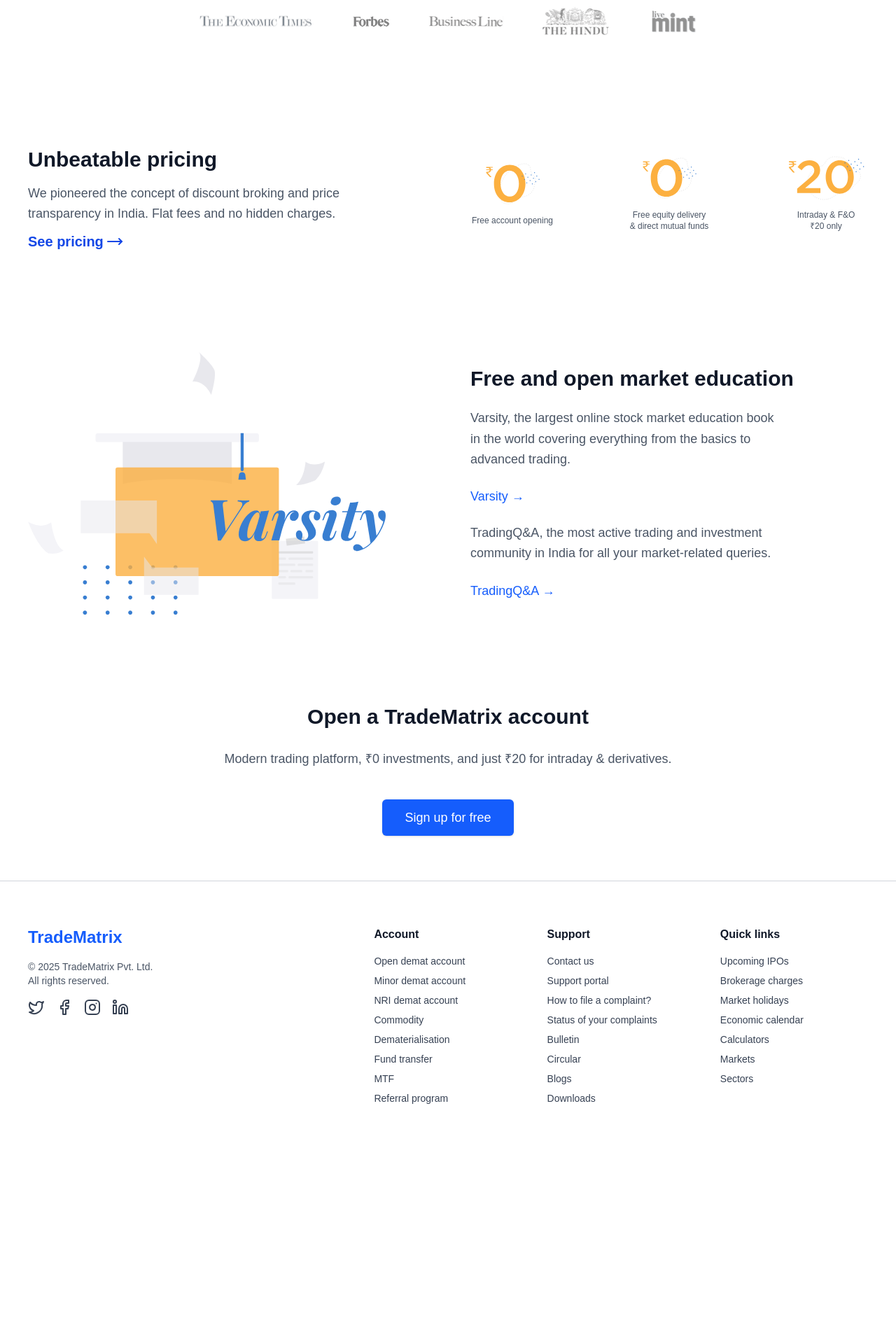
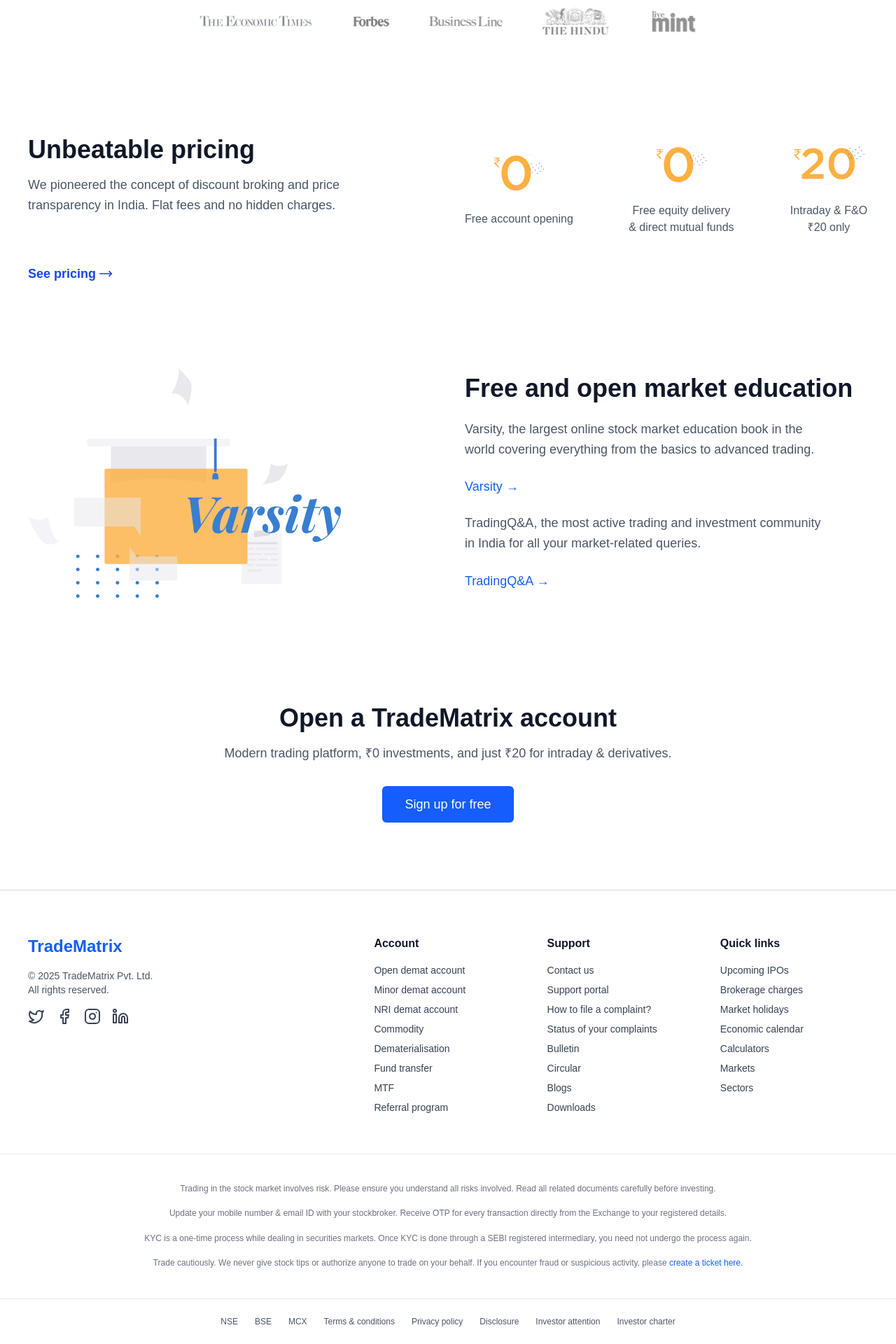
Before and after one commit to sumitkumarsharm/TradeMatrix, a React (Vite) app in the folder TradeMatrix_client/: page / in a window 1280 px wide. Shown: the part 1551-3471 px from the top of the page at 70% size. Before the commit the page ends 3194 px from the top, so only its background shows below. Built offline with nearby package versions, Linux system fonts and the light colour scheme.

Commit message:
fix:responsive design for all devices

```diff
--- a/TradeMatrix_client/src/LandingPage/Home/Education.jsx
+++ b/TradeMatrix_client/src/LandingPage/Home/Education.jsx
@@ -4,38 +4,42 @@
 
 const Education = () => {
   return (
-    <section className="w-full py-16 bg-white">
-      <div className="max-w-7xl mx-auto px-6 md:px-10 grid grid-cols-1 md:grid-cols-2 items-center gap-16">
-        {/* LEFT IMAGE */}
+    <section className="w-full py-14 bg-white">
+      <div className="max-w-7xl mx-auto px-6 md:px-10 grid grid-cols-1 md:grid-cols-2 items-center gap-12">
         <div className="flex justify-center md:justify-start">
           <img
             src={EducationImage}
             alt="Education Illustration"
-            className="w-full max-w-lg object-contain"
+            className="w-64 md:w-full max-w-md object-contain"
           />
         </div>
 
-        {/* RIGHT CONTENT */}
-        <div className="flex flex-col gap-6 text-left">
-          <h2 className="text-xl md:text-3xl font-semibold text-gray-900">
+        <div className="flex flex-col gap-6 text-center md:text-left">
+          <h2 className="text-2xl md:text-4xl font-semibold text-gray-900">
             Free and open market education
           </h2>
 
-          <p className="text-gray-600 leading-relaxed text-lg max-w-md">
+          <p className="text-gray-600 leading-relaxed text-base md:text-lg max-w-lg mx-auto md:mx-0">
             Varsity, the largest online stock market education book in the world
             covering everything from the basics to advanced trading.
           </p>
 
-          <Link href="#" className="text-blue-600 font-medium text-lg">
+          <Link
+            to="#"
+            className="text-blue-600 font-medium text-base md:text-lg hover:underline"
+          >
             Varsity →
           </Link>
 
-          <p className="text-gray-600 leading-relaxed text-lg max-w-md">
+          <p className="text-gray-600 leading-relaxed text-base md:text-lg max-w-lg mx-auto md:mx-0">
             TradingQ&A, the most active trading and investment community in
             India for all your market-related queries.
           </p>
 
-          <Link href="#" className="text-blue-600 font-medium text-lg ">
+          <Link
+            to="#"
+            className="text-blue-600 font-medium text-base md:text-lg hover:underline"
+          >
             TradingQ&A →
           </Link>
         </div>
--- a/TradeMatrix_client/src/LandingPage/Home/Pricing.jsx
+++ b/TradeMatrix_client/src/LandingPage/Home/Pricing.jsx
@@ -1,64 +1,68 @@
 import React from "react";
-
-// Replace these with your actual images
 import img1 from "../../assets/pricing-eq.svg";
 import img2 from "../../assets/other-trades.svg";
 import { Link } from "react-router-dom";
-import { ArrowBigRight, MoveRight } from "lucide-react";
+import { MoveRight } from "lucide-react";
 
 const Pricing = () => {
   return (
-    <section className="w-full py-20 bg-white">
-      <div className="max-w-7xl mx-auto px-6 md:px-10 grid grid-cols-1 md:grid-cols-2 gap-16">
+    <section className="w-full py-16 bg-white">
+      <div className="max-w-7xl mx-auto px-6 md:px-10 grid grid-cols-1 md:grid-cols-2 gap-12">
         {/* LEFT SECTION */}
-        <div className="flex flex-col gap-4">
-          <h1 className="text-xl md:text-3xl font-semibold text-gray-900">
+        <div className="flex flex-col gap-4 text-center md:text-left">
+          <h1 className="text-2xl md:text-4xl font-semibold text-gray-900">
             Unbeatable pricing
           </h1>
 
-          <p className="text-gray-600 text-lg leading-relaxed max-w-md">
+          <p className="text-gray-600 text-base md:text-lg leading-relaxed max-w-md mx-auto md:mx-0">
             We pioneered the concept of discount broking and price transparency
             in India. Flat fees and no hidden charges.
           </p>
         </div>
 
         {/* RIGHT SECTION */}
-        <div className="flex items-center justify-between gap-8">
-          <div className="flex items-center flex-col text-center">
-            <img src={img1} alt="Free account opening" className="w-30 " />
-            <p className="text-gray-600 text-xs">Free account opening</p>
+        <div className="flex flex-col md:flex-row items-center justify-between gap-10">
+          {/* ITEM 1 */}
+          <div className="flex flex-col items-center text-center gap-3">
+            <img
+              src={img1}
+              alt="Free account opening"
+              className="w-24 md:w-28"
+            />
+            <p className="text-gray-600 text-sm md:text-base">
+              Free account opening
+            </p>
           </div>
 
-          <div className="flex flex-col items-center text-center">
+          {/* ITEM 2 */}
+          <div className="flex flex-col items-center text-center gap-3">
             <img
               src={img1}
               alt="Free equity delivery"
-              className="w-30  object-contain"
+              className="w-24 md:w-28"
             />
-            <p className="text-gray-600 text-xs">
+            <p className="text-gray-600 text-sm md:text-base">
               Free equity delivery <br /> & direct mutual funds
             </p>
           </div>
 
-          <div className="flex  flex-col items-center text-center">
-            <img
-              src={img2}
-              alt="Intraday and F&O"
-              className="w-30  object-contain"
-            />
-            <p className="text-gray-600 text-xs">
+          {/* ITEM 3 */}
+          <div className="flex flex-col items-center text-center gap-3">
+            <img src={img2} alt="Intraday and F&O" className="w-24 md:w-28" />
+            <p className="text-gray-600 text-sm md:text-base">
               Intraday & F&O <br /> ₹20 only
             </p>
           </div>
         </div>
       </div>
-      <div className="px-10 w-full ">
+
+      {/* CTA BUTTON */}
+      <div className="px-6 md:px-10 mt-10 text-center md:text-left">
         <Link
-          className="font-semibold flex items-center gap-1 hover:text-blue-600 text-xl text-blue-700"
           to="/open-account"
+          className="font-semibold flex md:inline-flex items-center justify-center gap-1 hover:text-blue-600 text-lg text-blue-700"
         >
-          <p>See pricing </p>
-          <MoveRight />
+          See pricing <MoveRight size={20} />
         </Link>
       </div>
     </section>
--- a/TradeMatrix_client/src/LandingPage/Home/Stats.jsx
+++ b/TradeMatrix_client/src/LandingPage/Home/Stats.jsx
@@ -4,7 +4,7 @@
 
 const Stats = () => {
   return (
-    <section className="w-full py-20 bg-white">
+    <section className="w-full py-20 bg-white px-2 sm:px-0">
       <div className="max-w-7xl mx-auto px-6 md:px-6 grid grid-cols-1 md:grid-cols-2 gap-16 items-center">
         {/* LEFT CONTENT */}
         <div className="flex flex-col gap-8">
@@ -58,7 +58,7 @@
         </div>
 
         {/* RIGHT IMAGE */}
-        <div className="flex  justify-center items-center md:justify-end">
+        <div className="flex  justify-center items-center md:justify-end ">
           <img src={stats} alt="stats graphic" className="w-full" />
         </div>
       </div>
--- a/TradeMatrix_client/src/components/Footer.jsx
+++ b/TradeMatrix_client/src/components/Footer.jsx
@@ -4,9 +4,9 @@
 
 const Footer = () => {
   return (
-    <footer className="w-full bg-white py-16 border-t border-gray-300">
-      <div className="max-w-7xl mx-auto px-6 md:px-10 grid grid-cols-1 md:grid-cols-5 gap-9 text-gray-700">
-        {/* logo Section */}
+    <footer className="w-full bg-white pt-16 border-t border-gray-300">
+      <div className="max-w-7xl mx-auto px-6 md:px-10 grid grid-cols-1 md:grid-cols-5 gap-9 text-gray-700 pb-14">
+        {/* Logo Section */}
         <div className="col-span-1 md:col-span-2 flex flex-col gap-4">
           <h2 className="text-2xl font-bold text-blue-600">TradeMatrix</h2>
           <p className="text-sm text-gray-600">
@@ -32,7 +32,6 @@
           </div>
         </div>
 
-        {/* Account */}
         <div>
           <h3 className="font-semibold text-gray-900 mb-4">Account</h3>
           <ul className="flex flex-col gap-2 text-sm">
@@ -47,7 +46,6 @@
           </ul>
         </div>
 
-        {/* Support */}
         <div>
           <h3 className="font-semibold text-gray-900 mb-4">Support</h3>
           <ul className="flex flex-col gap-2 text-sm">
@@ -66,7 +64,6 @@
           </ul>
         </div>
 
-        {/* Quick Links */}
         <div>
           <h3 className="font-semibold text-gray-900 mb-4">Quick links</h3>
           <ul className="flex flex-col gap-2 text-sm">
@@ -80,6 +77,51 @@
           </ul>
         </div>
       </div>
+
+      <div className="w-full border-t border-gray-200">
+        <div className="max-w-7xl mx-auto px-6 md:px-10 py-10 text-xs text-center text-gray-500 leading-relaxed flex flex-col gap-4">
+          <p>
+            Trading in the stock market involves risk. Please ensure you
+            understand all risks involved. Read all related documents carefully
+            before investing.
+          </p>
+
+          <p>
+            Update your mobile number & email ID with your stockbroker. Receive
+            OTP for every transaction directly from the Exchange to your
+            registered details.
+          </p>
+
+          <p>
+            KYC is a one-time process while dealing in securities markets. Once
+            KYC is done through a SEBI registered intermediary, you need not
+            undergo the process again.
+          </p>
+
+          <p>
+            Trade cautiously. We never give stock tips or authorize anyone to
+            trade on your behalf. If you encounter fraud or suspicious activity,
+            please
+            <a className="text-blue-600 hover:underline" href="#">
+              {" "}
+              create a ticket here.
+            </a>
+          </p>
+        </div>
+      </div>
+
+      <div className="border-t border-gray-200 py-6">
+        <div className="max-w-7xl mx-auto px-6 md:px-10 flex flex-wrap justify-center gap-6 text-xs text-gray-600">
+          <Link className="hover:text-blue-500">NSE</Link>
+          <Link className="hover:text-blue-500">BSE</Link>
+          <Link className="hover:text-blue-500">MCX</Link>
+          <Link className="hover:text-blue-500">Terms & conditions</Link>
+          <Link className="hover:text-blue-500">Privacy policy</Link>
+          <Link className="hover:text-blue-500">Disclosure</Link>
+          <Link className="hover:text-blue-500">Investor attention</Link>
+          <Link className="hover:text-blue-500">Investor charter</Link>
+        </div>
+      </div>
     </footer>
   );
 };
--- a/TradeMatrix_client/src/components/OpenAccount.jsx
+++ b/TradeMatrix_client/src/components/OpenAccount.jsx
@@ -2,17 +2,17 @@
 
 const OpenAccount = () => {
   return (
-    <section className="w-full py-16 bg-white text-center flex flex-col justify-center items-center gap-3">
-      <h2 className="text-xl md:text-3xl font-semibold text-gray-900">
+    <section className="w-full py-24 bg-white text-center">
+      <h2 className="text-2xl md:text-4xl font-semibold text-gray-900">
         Open a TradeMatrix account
       </h2>
 
-      <p className="text-gray-600 text-lg mt-4 max-w-2xl mx-auto">
+      <p className="text-gray-600 text-base md:text-lg mt-4 max-w-2xl mx-auto leading-relaxed">
         Modern trading platform, ₹0 investments, and just ₹20 for intraday &
         derivatives.
       </p>
 
-      <button className="mt-8 cursor-pointer px-8 py-3 bg-blue-600 text-white font-medium text-lg rounded-md shadow hover:bg-blue-700 transition-all">
+      <button className="mt-8 px-8 py-3 bg-blue-600 text-white font-medium text-lg rounded-md shadow hover:bg-blue-700 transition-all">
         Sign up for free
       </button>
     </section>
```
